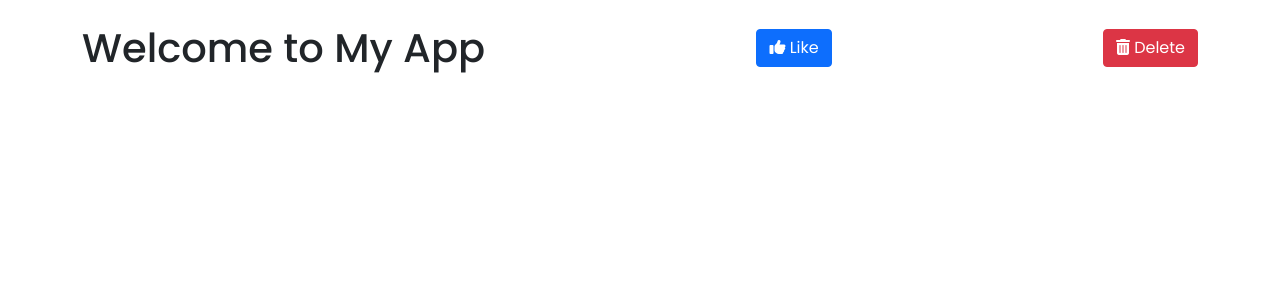
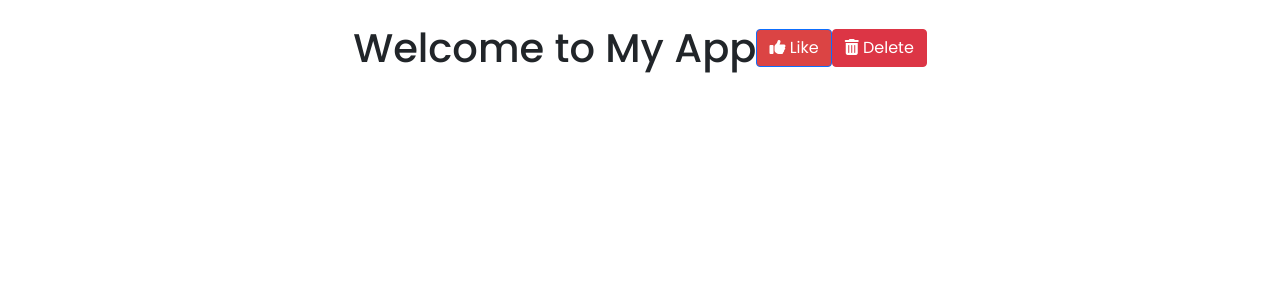
Before and after one commit to abhishekkr523/exclusiveEcom, an Angular app: page / in a window 1280 px wide. Shown: the top 300 px of the page. Built offline with nearby package versions, Linux system fonts and the light colour scheme; a web font is replaced by a local one.

Commit message:
first commit

```diff
--- a/src/app/app.component.html
+++ b/src/app/app.component.html
@@ -2,7 +2,7 @@
 <div class="container">
   <h1 class="text-center my-4">Welcome to My App</h1>
 
-  <button class="btn btn-primary">
+  <button class="btn btn-primary" style="background-color: var(--color-primary);">
     <i class="fas fa-thumbs-up"></i> Like
   </button>
 
--- a/src/app/app.component.scss
+++ b/src/app/app.component.scss
@@ -1,5 +1,5 @@
 @import "./mixsin.scss";
 
 .container {
-  @include flex-space-between;
+  @include flex-center;
 }
--- a/src/styles.scss
+++ b/src/styles.scss
@@ -4,12 +4,15 @@ html, body {
     height: 100%;
     }
 :root {
-    --color-primary:rgb(10, 10, 234);
-    --color-secondary: rgb(17, 234, 155);
+
+    --color-primary:rgba(219, 68, 68, 1);
+    --color-secondary: rgba(255, 173, 51, 1);
+    --color-tertiary: rgba(0, 0, 0, 1);
+    --color-quaternary: rgba(71, 180, 134, 1);
+    --color-quinary: rgba(250, 250, 250, 1);
     --color-white: #fffff;
     --fontweight-bold: 500px;
     --fontweight-bold: 900px;
-    --bg-color:#F4F5F7;
     --hover-color-gray:rgb(223, 231, 232);
     --hover-color-lightgray:rgb(237, 241, 241);
   }
```
